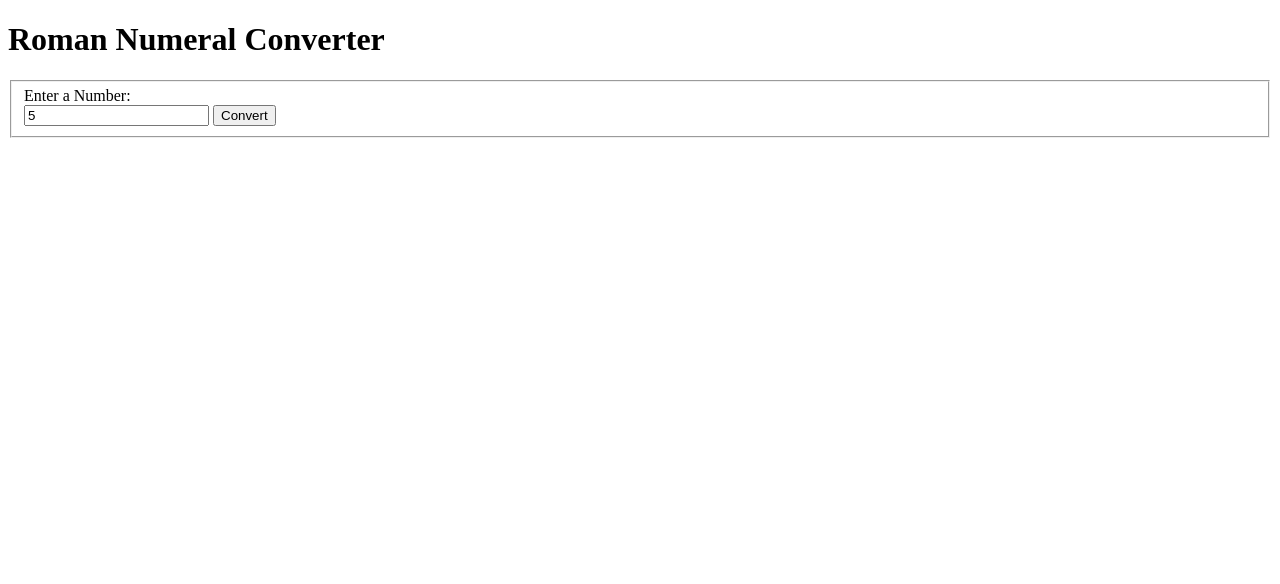
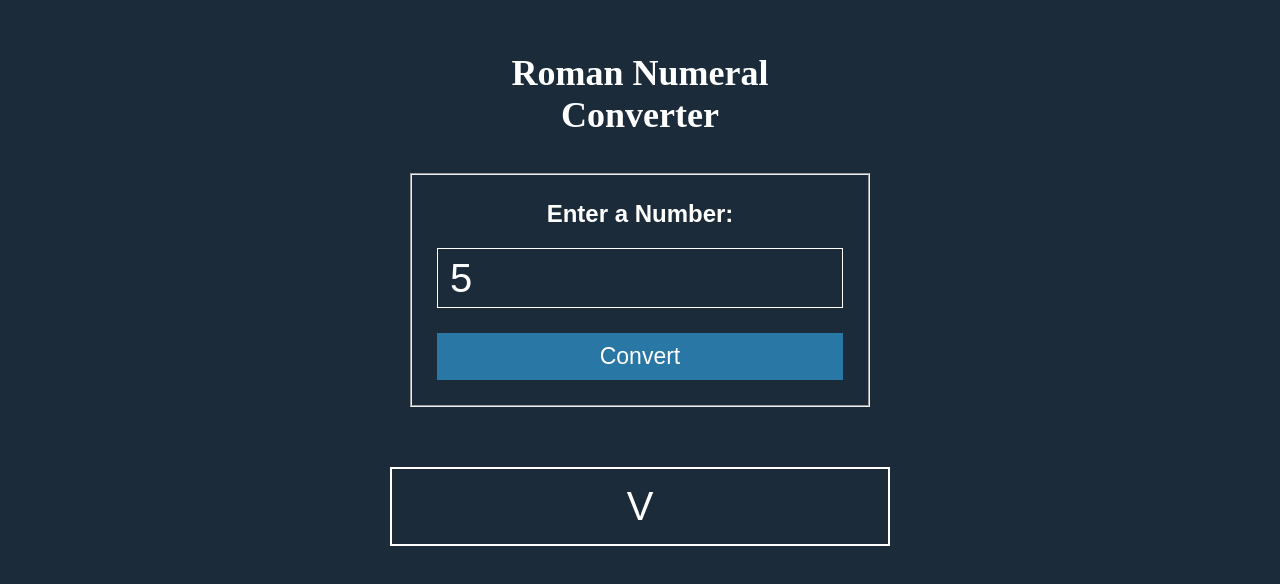
Before and after one commit to danielsmartins/roman_numeral_converter, a plain HTML site: page index.html in a window 1280 px wide. Both pictures are taken after typing "5" into the empty fields and a click on the button "Convert". Drawn offline with Linux system fonts and the light colour scheme.

Commit message:
Projeto final

```diff
--- a/index.html
+++ b/index.html
@@ -3,7 +3,7 @@
 <head>
     <meta charset="UTF-8">
     <meta name="viewport" content="width=device-width, initial-scale=1.0">
-    <link rel="stylesheet" href="style.css">
+    <link rel="stylesheet" href="styles.css">
     <title>Document</title>
 </head>
 <body>
--- a/script.js
+++ b/script.js
@@ -0,0 +1,71 @@
+const form = document.getElementById('form');
+const convertButton = document.getElementById('convert-btn');
+const output = document.getElementById('output');
+
+const convert = num => {
+    const ref = [
+        ['M', 1000],
+        ['CM', 900],
+        ['D', 500],
+        ['CD', 400],
+        ['C', 100],
+        ['XC', 90],
+        ['L', 50],
+        ['XL', 40],
+        ['X', 10],
+        ['IX', 9],
+        ['V', 5],
+        ['IV', 4],
+        ['I', 1]
+    ]
+    const result = []
+
+    ref.forEach(([letter, value]) => {
+        while (num >= value) {
+            result.push(letter)
+            num -= value
+        }
+    })
+    return result.join('')
+}
+
+const isValid = (str, int) => {
+    let errorText = '';
+
+    if (!str || str.match(/[e.]/g)) {
+      errorText = 'Please enter a valid number.';
+    } else if (int < 1) {
+      errorText = 'Please enter a number greater than or equal to 1.';
+    } else if (int > 3999) {
+      errorText = 'Please enter a number less than or equal to 3999.';
+    } else {
+      return true;
+    }
+
+    output.innerText = errorText;
+
+    return false;
+  };
+
+  const clearOutput = () => {
+    output.innerText = '';
+  }
+
+  convertButton.addEventListener('click', (e) => {
+    e.preventDefault();
+    updateUI();
+  });
+
+
+  const updateUI = () => {
+    const numStr = document.getElementById('number').value;
+    const int = parseInt(numStr, 10);
+
+
+    output.classList.remove('hidden');
+
+    clearOutput();
+    if (isValid(numStr, int)) {
+      output.innerText = convert(int);
+    }
+  };
--- a/styles.css
+++ b/styles.css
@@ -1,15 +1,99 @@
 *{
-    padding: 0;
-    margin: 0;
-    box-sizing: border-box;
+  padding: 0;
+  margin: 0;
+  box-sizing: border-box;
+}
+
+body {
+    height: 100vh;
+  padding: 50px 20px;
+  font-family: Arial, Helvetica, sans-serif;
+  font-size: 18px;
+  background-color: rgb(27, 43, 58);
+  color: var(--gray-05);
 }
 
 main {
-    background-color: blue;
+  display: flex;
+  flex-direction: column;
+  align-items: center;
+
+  justify-content: center;
 }
+
+h1 {
+color: white;
+  text-align: center;
+  margin: 2px auto;
+  max-width: 350px;
+  font-family: 'Times New Roman', Times, serif;
+}
+
+form {
+  color: white;
+  margin: 25px;
+  padding: 15px auto;
+
+  text-align: center;
+  width: 90%;
+  max-width: 500px;
+  background-color: rgb(27, 43, 58)
+}
+
 fieldset {
+  height: 100%;
+  padding: 25px;
+  margin: 10px 20px;
+}
 
-    border: 1px solid #ccc;
-    padding: 10px;
-    margin: 10px;
+label {
+  display: inline-block;
+  font-size: 1.5rem;
+  margin-bottom: 10px;
+  font-weight: bold;
 }
+
+input {
+  display: block;
+  font-size: 2.5rem;
+  width: 100%;
+  height: 60px;
+  padding: 6px 12px;
+  margin: 10px 0;
+  line-height: 1.4;
+  color: white;
+  background-color: rgb(27, 43, 58);
+  border: 1px solid white;
+}
+
+button {
+  cursor: pointer;
+  margin-top: 15px;
+  text-decoration: none;
+  background-color: #2e8bc0cb;
+    border : none;
+  color: white;
+  padding: 10px 16px;
+  font-size: 23px;
+  width: 100%;
+}
+
+.output {
+  color: white;
+  background-color: rgb(27, 43, 58);
+  border: 2px solid white;
+  font-size: 2.5rem;
+  width: 90%;
+  max-width: 500px;
+  min-height: 55px;
+  margin-top: 25px;
+  padding: 15px;
+  overflow-wrap: break-word;
+  text-align: center;
+}
+
+
+
+.hidden {
+    display: none;
+}
```
